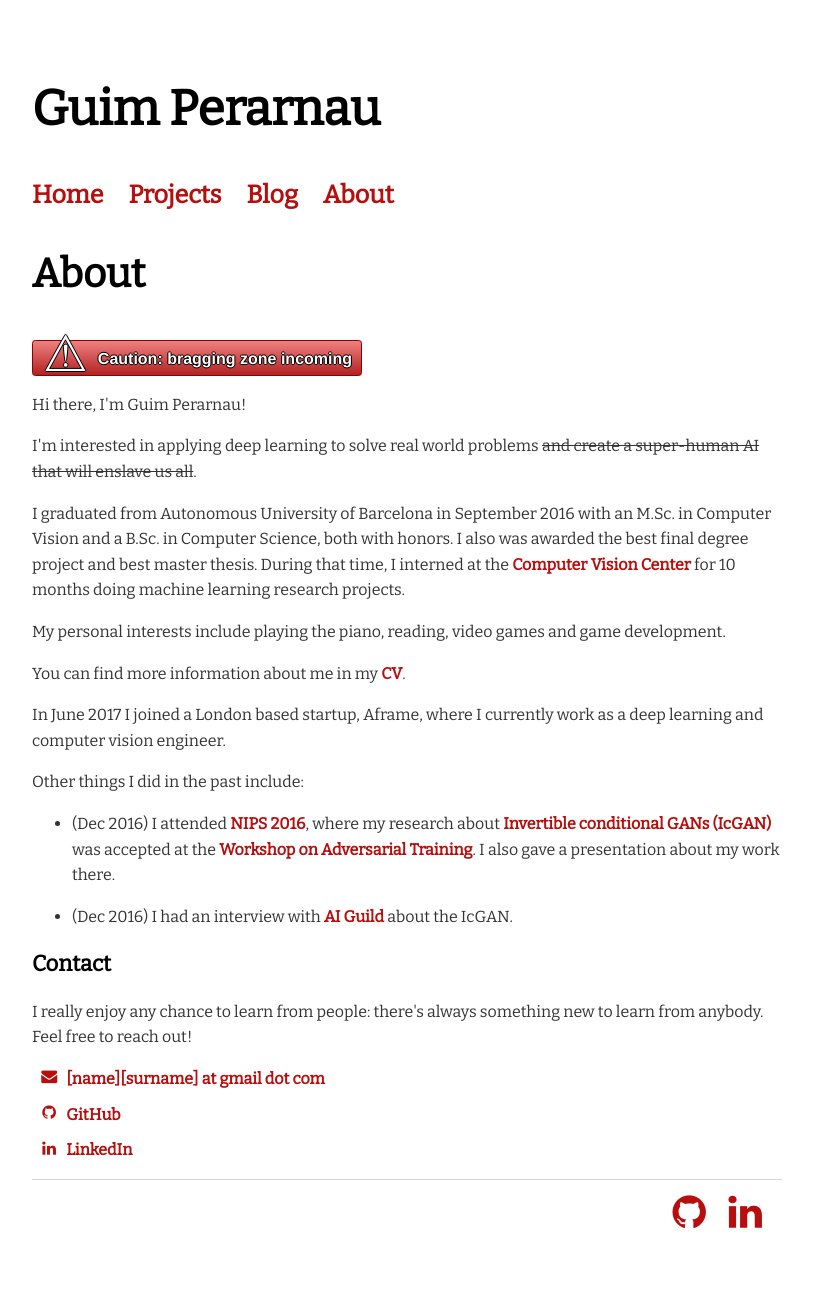
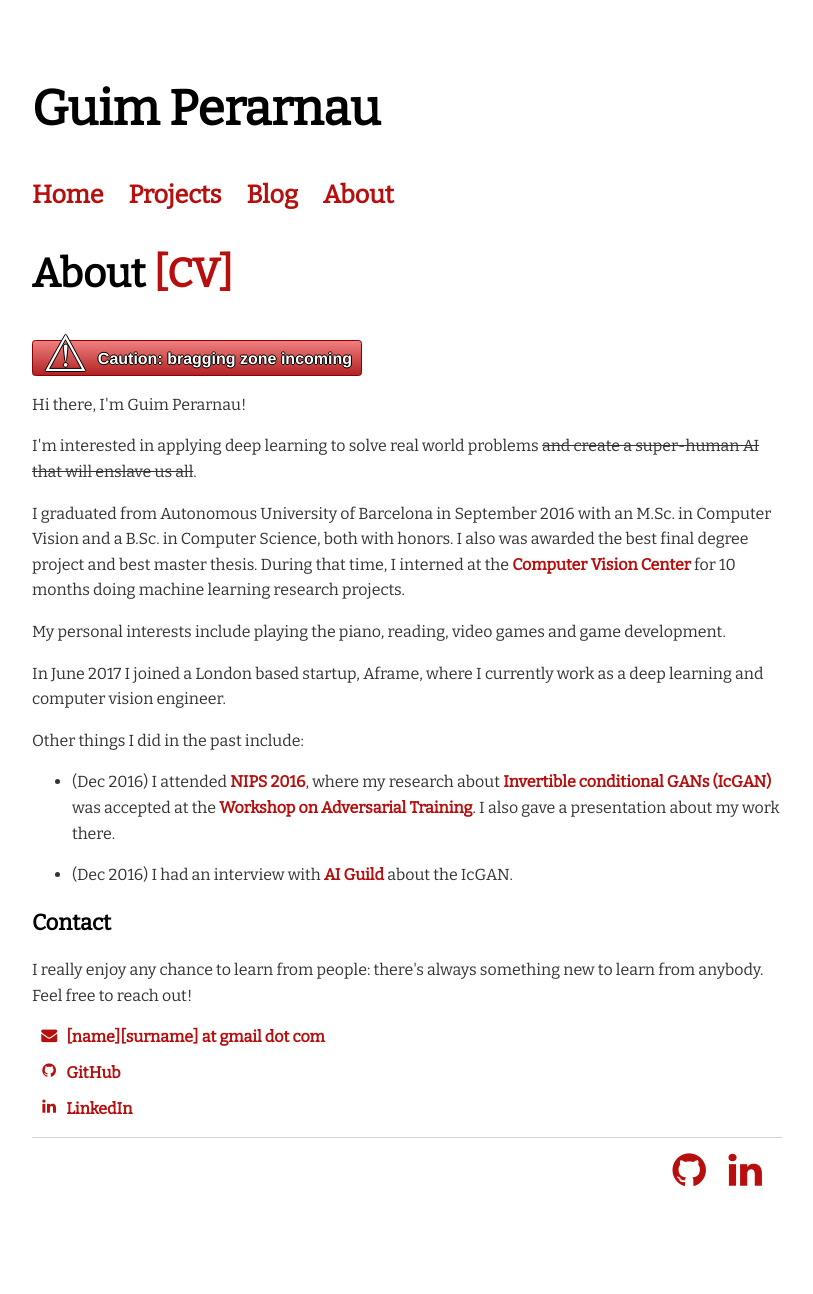
Before and after one commit to Guim3/guim3.github.io, a Jekyll site: the page built from about/index.html, in a window 1280 px wide. Shown: the whole page, without its empty margins (233-1046 px from the left). Built offline with Jekyll 4.4.1, drawn with Linux system fonts in a browser that asks for light colours; after the commit the page ends 1253 px from its top, so only the background shows below that.

Commit message:
Make CV link bigger

```diff
--- a/about/index.html
+++ b/about/index.html
@@ -2,7 +2,7 @@
 layout: default
 title: About
 ---
-<h1>{{ page.title }}</h1>
+<h1>{{ page.title }} <a href="/about/Guim_Perarnau_Resume.pdf" target="_blank">[CV]</a></h1>
 <div class="blurb">
 	<div class='warn'><span class="triangle">&#9888;</span><span class="text">Caution: bragging zone incoming<span></div>
 
@@ -11,7 +11,6 @@ title: About
 	</p>
 	<p>I graduated from Autonomous University of Barcelona in September 2016 with an M.Sc. in Computer Vision and a B.Sc. in Computer Science, both with honors. I also was awarded the best final degree project and best master thesis. During that time, I interned at the <a href="http://www.cvc.uab.es/">Computer Vision Center</a> for 10 months doing machine learning research projects.</p>
 	<p>My personal interests include playing the piano, reading, video games and game development.</p>
-	<p>You can find more information about me in my <a href="/about/Guim_Perarnau_Resume.pdf" target="_blank">CV</a>.</p>
 
 	<p>In June 2017 I joined a London based startup, Aframe, where I currently work as a deep learning and computer vision engineer.</p>
 
```
